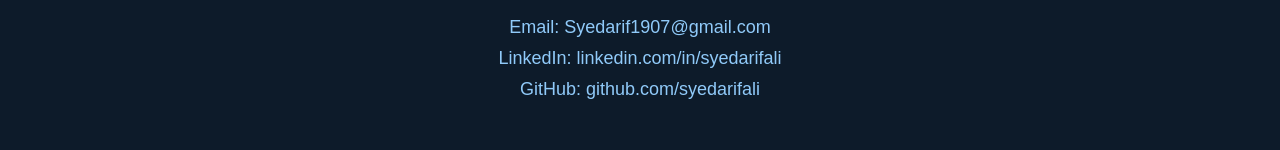
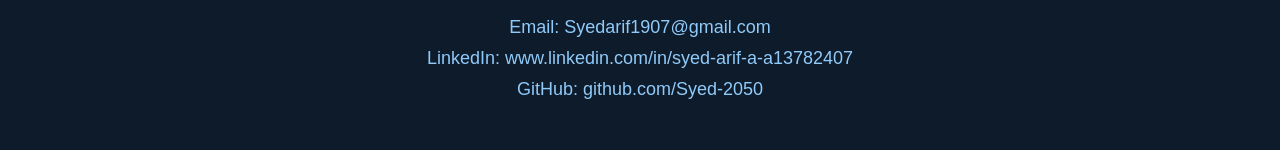
Before and after one commit to Syed-2050/My-personal-Cloud-portfolio-website, a plain HTML site: page index.html in a window 1280 px wide. Shown: the part 1283-1433 px from the top of the page. Drawn offline with Linux system fonts and the light colour scheme.

Commit message:
Update LinkedIn and GitHub links in index.html

```diff
--- a/index.html
+++ b/index.html
@@ -182,8 +182,8 @@
     <section class="contact">
         <h2>Contact</h2>
         <p>Email: Syedarif1907@gmail.com</p>
-        <p>LinkedIn: linkedin.com/in/syedarifali</p>
-        <p>GitHub: github.com/syedarifali</p>
+        <p>LinkedIn: www.linkedin.com/in/syed-arif-a-a13782407</p>
+        <p>GitHub: github.com/Syed-2050</p>
     </section>
 
     <footer>
```
